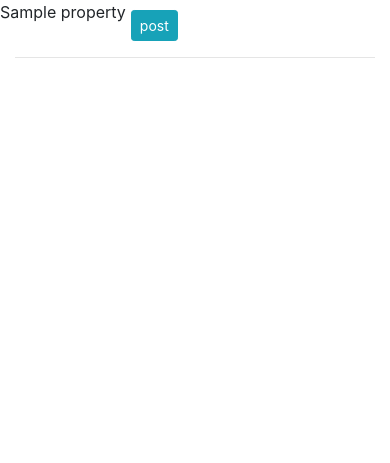
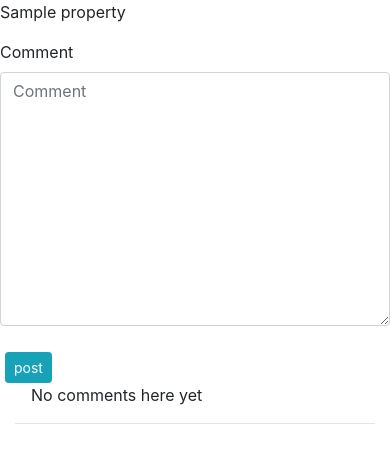
Before and after one commit to Rubyroy12/property-booking, a Django app: a page that uses bookingapp/templates/details.html in a window 390 px wide. Shown: the part 356-819 px from the top of the page. Run offline with Django 3.2, Linux system fonts and the light colour scheme; tables that the repository leaves empty hold one stand-in row (values such as "Sample post"); some libraries are stand-ins or nearby versions.

Commit message:
add comment form

```diff
--- a/bookingapp/forms.py
+++ b/bookingapp/forms.py
@@ -1,8 +1,10 @@
 from django import forms
-from .models import User,Property,Reviews
-from django.db.migrations.operations import fields
+from .models import Reviews
+from django.contrib.auth.models import User
 
-class ReviewsForm(forms.Form):
+
+
+class ReviewsForm(forms.ModelForm):
     class Meta:
         model=Reviews
-        fields= ('comment')
+        fields= ('comment',)
--- a/bookingapp/models.py
+++ b/bookingapp/models.py
@@ -25,7 +25,7 @@
     image3= CloudinaryField('image')
 
 class Reviews(models.Model):
-    comment = models.TextField(max_length=200)
+    comment = models.TextField()
     user = models.ForeignKey('Profile',on_delete=models.CASCADE,related_name='comment')
     property = models.ForeignKey('Property',on_delete=models.CASCADE,related_name='comment')
 
--- a/bookingapp/templates/details.html
+++ b/bookingapp/templates/details.html
@@ -11,23 +11,36 @@
 
         <img src="{{ home.image.url }}" alt="{{ home.name }}" class="img-responsive" height="300" width="300">
         <p>{{home.name}}</p>
+        <div class="row">
+            <div class="col-md-3"></div>
+            <div class="col-md-7">
+                <form class="form" action="" method="post" novalidate enctype="multipart/form-data">
+                    {% csrf_token %}
 
-        <form class="form" action="" method="post" novalidate enctype="multipart/form-data">
-            {% csrf_token %}
-            <div class="row">
-                <div class="col-md-3"></div>
-                <div class="col-md-7">
+
+
                     {% bootstrap_form form layout='block' %}
-                    <button type="submit" class="btn btn-sm btn-info" style="margin-top:10px; margin-left:5px">post</button>
-                </div>
-                <div class="col-md-2"></div>
+                    <button type="submit" class="btn btn-sm btn-info"
+                        style="margin-top:10px; margin-left:5px">post</button>
+            </div>
+            <div class="col-md-2"></div>
 
-            </div>
+        </div>
         </form>
 
 
 
+
     </div>
+    {% for comment in comments %}
+    <div>
+        <div class="ml-2"><strong>{{ comment.user.user.username }} :</strong> <span
+                class="text-secondary">{{ comment.comment }}</span>
+        </div>
+    </div>
+    {% empty %}
+    <p class="ml-3">No comments here yet</p>
+    {% endfor %}
 
     <hr>
 
--- a/bookingapp/views.py
+++ b/bookingapp/views.py
@@ -1,4 +1,4 @@
-from django.shortcuts import render,redirect
+from django.shortcuts import render,redirect,get_object_or_404
 from django.http import HttpResponse,HttpResponseRedirect
 from .models import Property,Reviews
 from django.contrib.auth.models import User
@@ -31,23 +31,22 @@
 
 
 def details(request,name):
-    # current_user= request.user
     home = Property.objects.get(name=name)
-    # comment=Reviews.objects.filter(id)
+    comment= Reviews.objects.all()
     if request.method == 'POST':
-        form = ReviewsForm(request.POST,request.FILES)
+        form = ReviewsForm(request.POST)
         if form.is_valid():
             comment = form.save(commit=False)
-            comment.property=property
+            comment.property = home
             comment.user = request.user.profile
             comment.save()
             return HttpResponseRedirect(request.path_info)
     else:
-        form= ReviewsForm()
+        form = ReviewsForm()
     params={
-        'home':home,
+        'home': home,
         'form': form,
-        # 'comment':comment,
+        'comment':comment,
 
         }
     return render(request,'details.html',params)
```
Also changed, not shown: bookingapp/migrations/0005_alter_reviews_comment.py (added).
